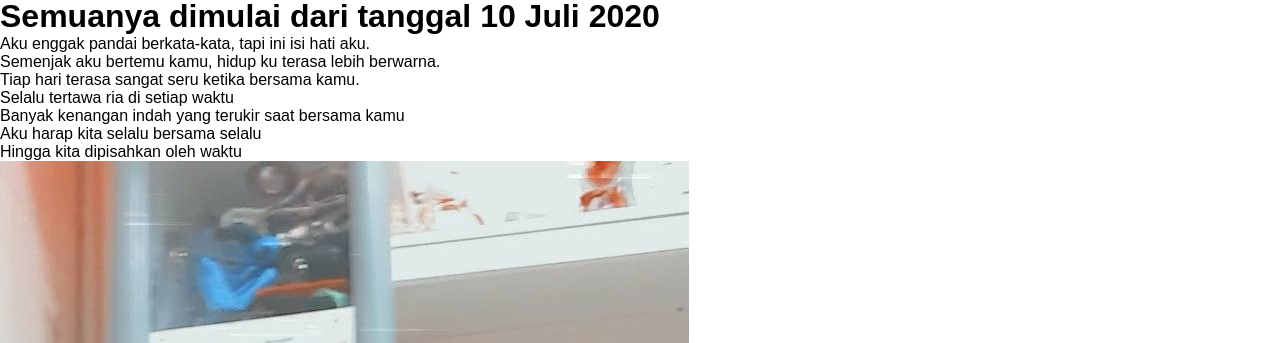
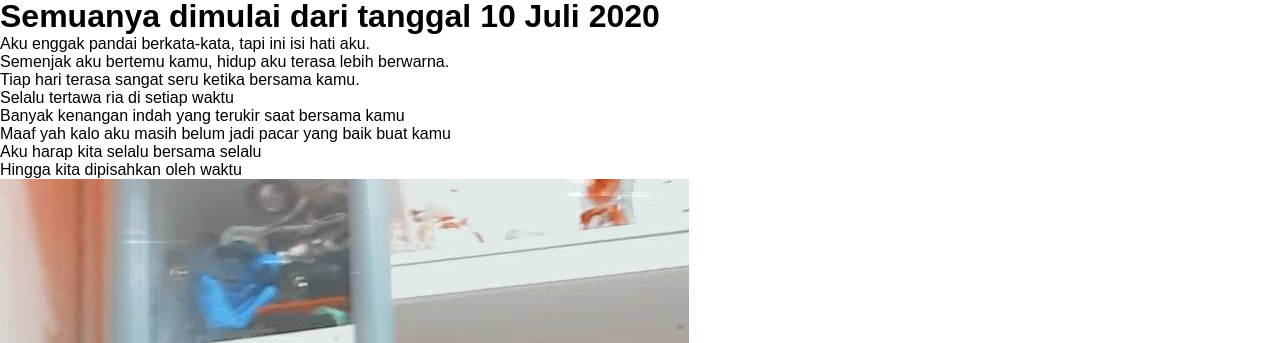
Before and after one commit to andreling/cindy, a plain HTML site: page index.html in a window 1280 px wide. Shown: the part 802-1145 px from the top of the page. Drawn offline with nearby package versions, Linux system fonts and the light colour scheme; files that its build step writes are made by us from their sources.

Commit message:
Update index.html

```diff
--- a/index.html
+++ b/index.html
@@ -27,10 +27,11 @@
 
     <div class="body">
       <p class="reveal">Aku enggak pandai berkata-kata, tapi ini isi hati aku.</p>
-      <p class="reveal">Semenjak aku bertemu kamu, hidup ku terasa lebih berwarna.</p>
+      <p class="reveal">Semenjak aku bertemu kamu, hidup aku terasa lebih berwarna.</p>
       <p class="reveal">Tiap hari terasa sangat seru ketika bersama kamu.</p>
       <p class="reveal">Selalu tertawa ria di setiap waktu</p>
       <p class="reveal">Banyak kenangan indah yang terukir saat bersama kamu</p>
+      <p class="reveal">Maaf yah kalo aku masih belum jadi pacar yang baik buat kamu</p>
       <p class="reveal">Aku harap kita selalu bersama selalu</p>
       <p class="reveal">Hingga kita dipisahkan oleh waktu</p>
 
```
